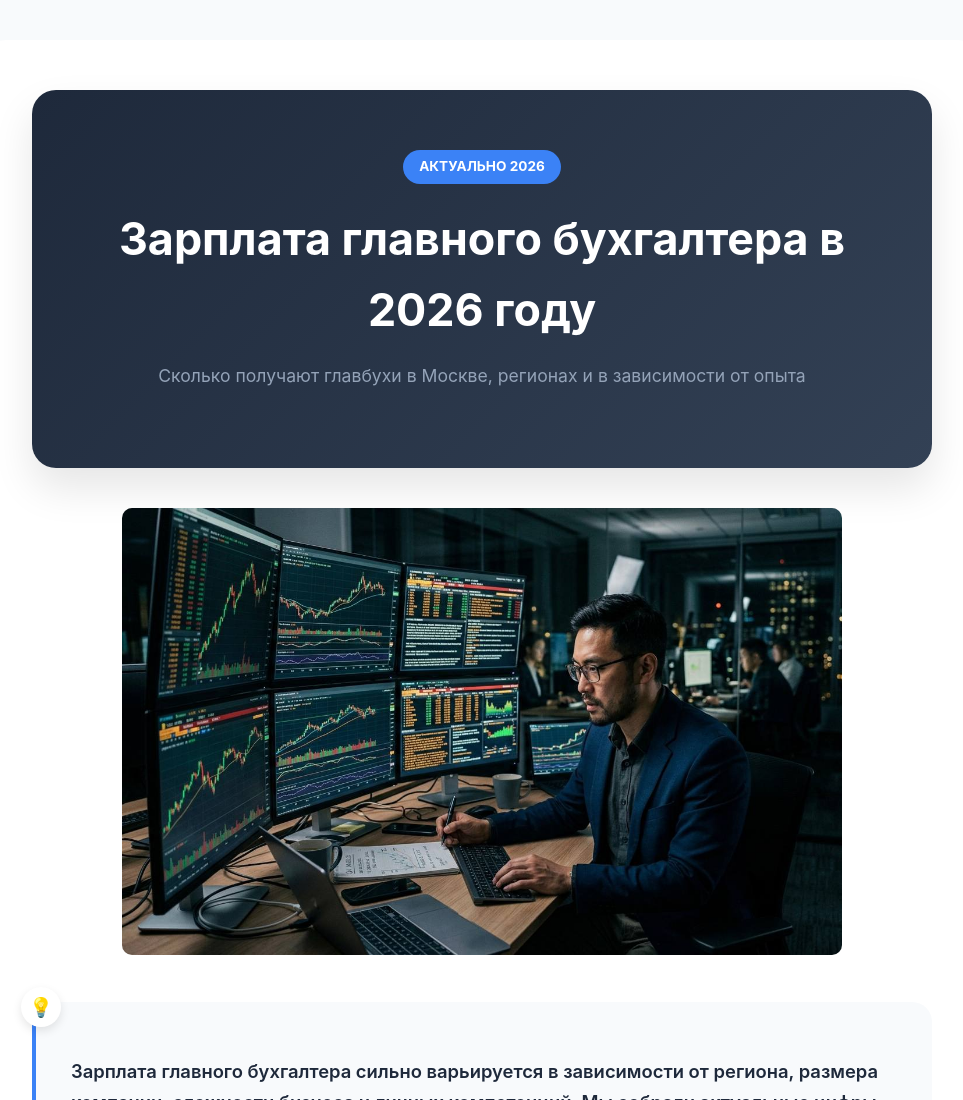
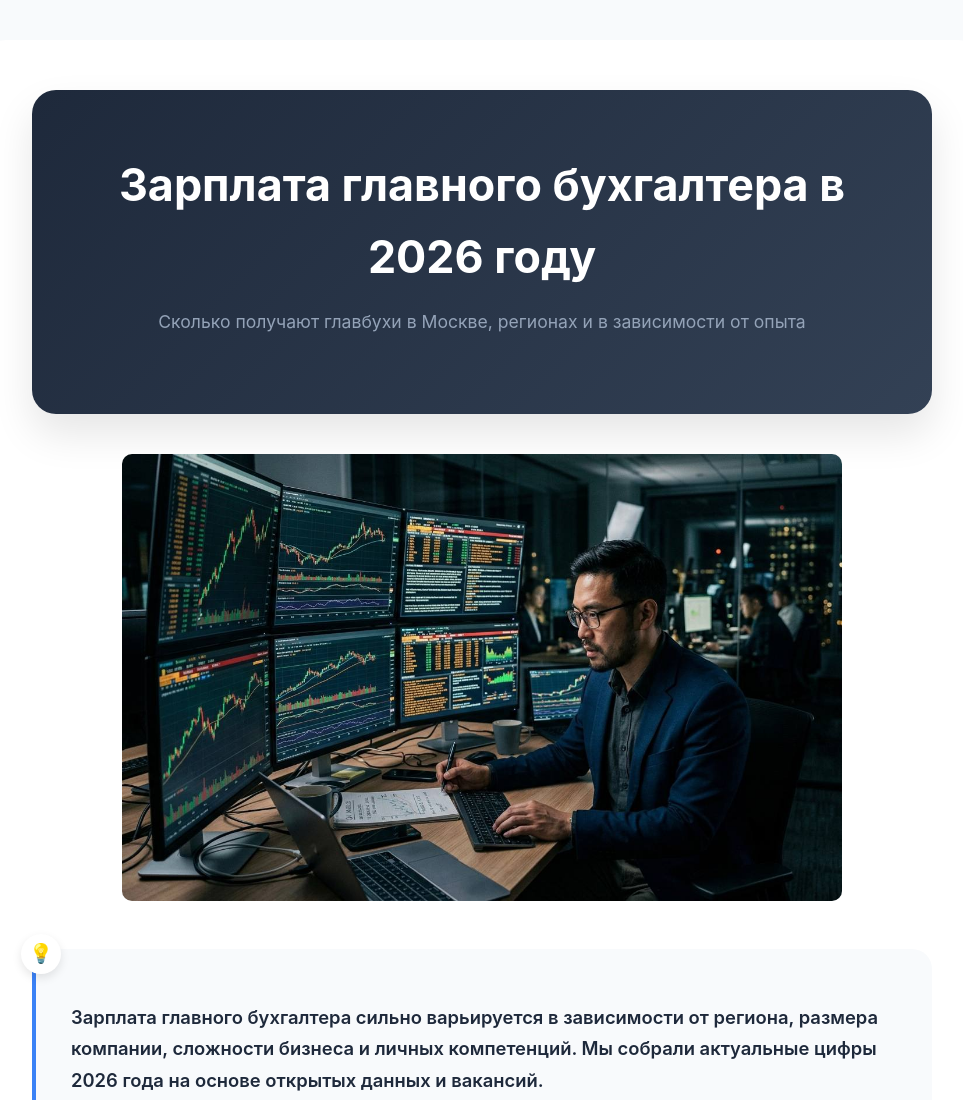
Before and after one commit to ruslanobzor2/kursy-glavnyi-buhgalter, a plain HTML site: page salaries.html in a window 1280 px wide. Shown: the top 1100 px of the page, without its empty margins (158-1121 px from the left). Drawn offline with Linux system fonts and the light colour scheme.

Commit message:
Update salaries.html

```diff
--- a/salaries.html
+++ b/salaries.html
@@ -246,7 +246,6 @@
 <body>
     <div class="container">
         <div class="hero-section">
-            <div class="hero-badge">Актуально 2026</div>
             <h1>Зарплата главного бухгалтера в 2026 году</h1>
             <p class="hero-subtitle">Сколько получают главбухи в Москве, регионах и в зависимости от опыта</p>
         </div>
```
